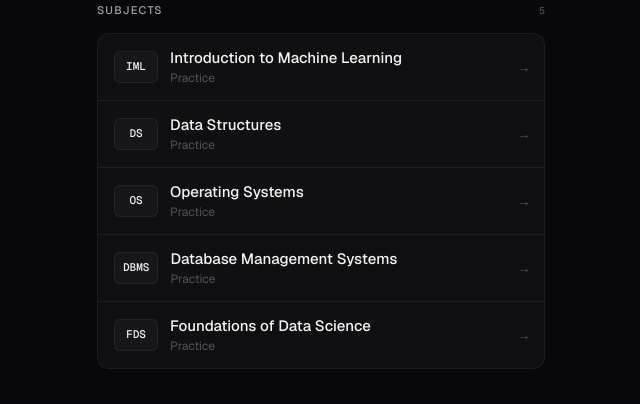
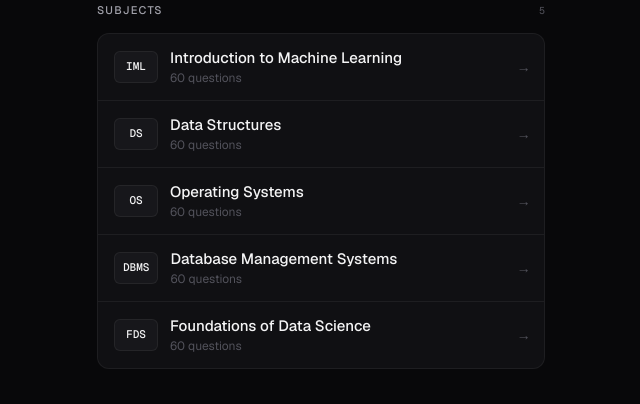
Before and after one commit to rohith-0099/CCW_MCQ_WEBSITE, a Next.js app: page / in a window 1280 px wide. Shown: the part 273-677 px from the top of the page, without its empty margins (319-959 px from the left). Built offline with nearby package versions, Linux system fonts and the light colour scheme.

Commit message:
Show question counts on subject cards

```diff
--- a/src/app/page.tsx
+++ b/src/app/page.tsx
@@ -1,11 +1,16 @@
 import Link from "next/link";
-import { SUBJECT_LABELS } from "@/data/questions";
+import { QUESTIONS, SUBJECT_LABELS } from "@/data/questions";
 import { SUBJECTS } from "@/lib/question-utils";
 
 const cardBase =
   "group flex items-center gap-3 border-b border-white/[0.06] px-4 py-3.5 transition last:border-b-0 hover:bg-surface2";
 
 export default function HomePage() {
+  const subjectCounts = SUBJECTS.reduce<Record<string, number>>((acc, subject) => {
+    acc[subject] = QUESTIONS.filter((question) => question.subject === subject).length;
+    return acc;
+  }, {});
+
   return (
     <main className="min-h-screen bg-background px-[22px] py-12">
       <div className="mx-auto flex w-full max-w-md flex-col">
@@ -49,7 +54,7 @@ export default function HomePage() {
                     {SUBJECT_LABELS[subject]}
                   </span>
                   <span className="mt-0.5 block text-xs text-zinc-600">
-                    Practice
+                    {subjectCounts[subject]} questions
                   </span>
                 </span>
                 <span className="font-mono text-sm text-zinc-600 transition group-hover:text-zinc-100">
```
